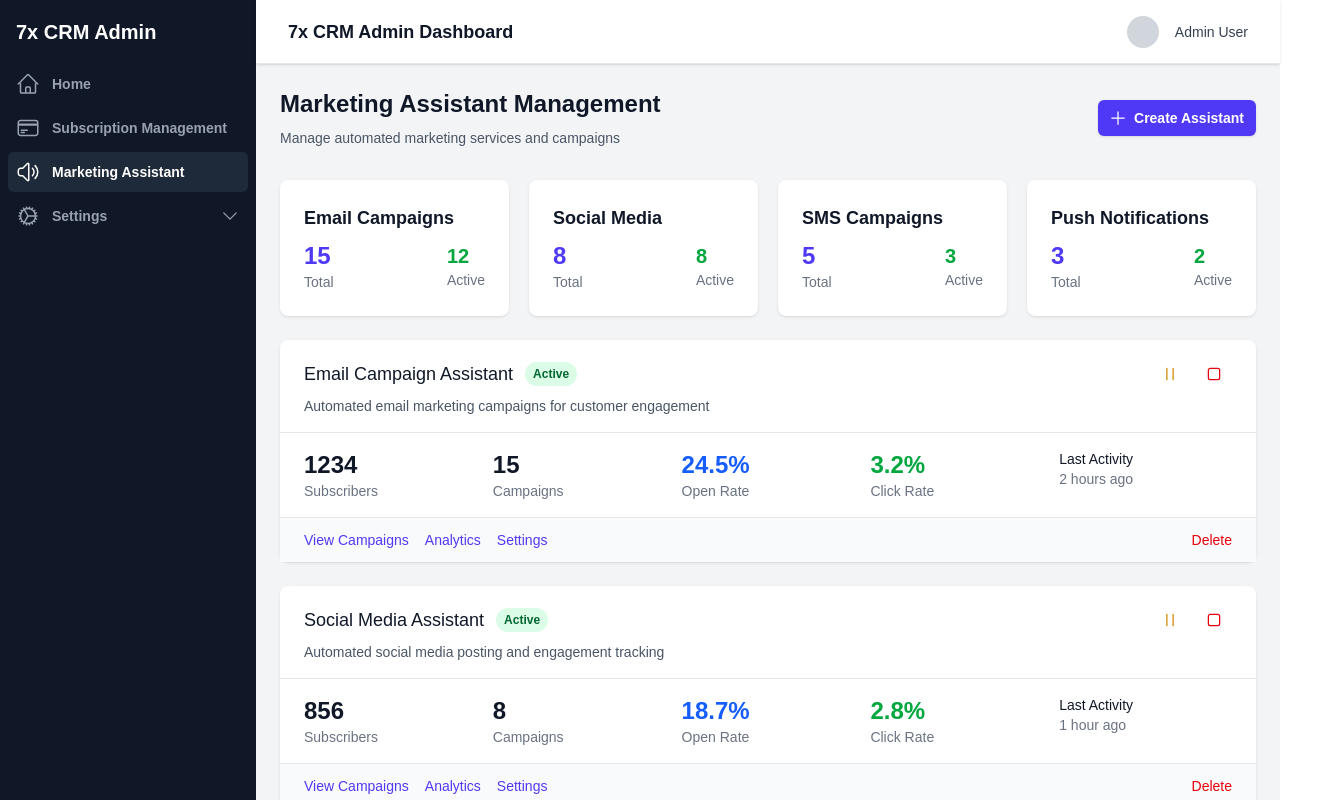
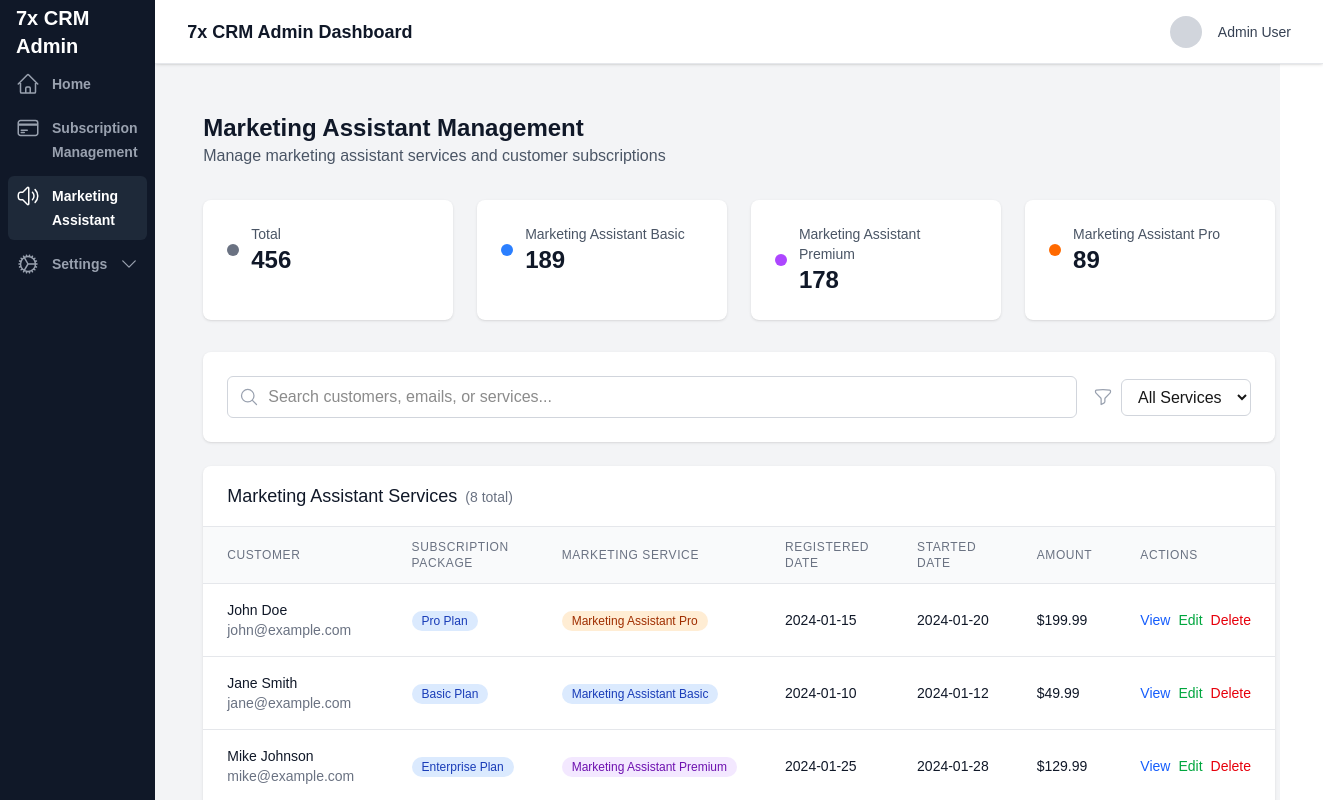
Before and after one commit to lekompozer/7xcrm-frontend, a Next.js app: page /marketing-assistant in a window 1280 px wide. Shown: the whole page, 1323 px wide, since content can reach past the window. Built offline with nearby package versions, Linux system fonts and the light colour scheme.

Commit message:
update marketing page

```diff
--- a/src/app/(dashboard)/marketing-assistant/page.tsx
+++ b/src/app/(dashboard)/marketing-assistant/page.tsx
@@ -1,198 +1,242 @@
-import { PlusIcon, PlayIcon, PauseIcon, StopIcon } from '@heroicons/react/24/outline';
+'use client';
 
-const marketingAssistants = [
+import { MagnifyingGlassIcon, FunnelIcon } from '@heroicons/react/24/outline';
+import { useState } from 'react';
+
+export default function MarketingAssistantPage() {
+    // State để quản lý search và filter
+    const [searchTerm, setSearchTerm] = useState('');
+    const [selectedFilter, setSelectedFilter] = useState('all');
+
+    // Stats cho Marketing Assistant
+    const marketingStats = [
+        { id: 'total', name: 'Total', count: 456, color: 'bg-gray-500' },
+        { id: 'basic', name: 'Marketing Assistant Basic', count: 189, color: 'bg-blue-500' },
+        { id: 'premium', name: 'Marketing Assistant Premium', count: 178, color: 'bg-purple-500' },
+        { id: 'pro', name: 'Marketing Assistant Pro', count: 89, color: 'bg-orange-500' },
+    ];
+
+    // Data cho marketing services
+    const marketingServices = [
         {
             id: 1,
-        name: 'Email Campaign Assistant',
-        description: 'Automated email marketing campaigns for customer engagement',
-        status: 'Active',
-        subscribers: 1234,
-        campaigns: 15,
-        openRate: '24.5%',
-        clickRate: '3.2%',
-        lastActivity: '2 hours ago',
+            customer: 'John Doe',
+            email: 'john@example.com',
+            subscriptionPackage: 'Pro Plan',
+            marketingService: 'Marketing Assistant Pro',
+            registeredDate: '2024-01-15',
+            startedDate: '2024-01-20',
+            amount: '$199.99',
+            status: 'Active'
         },
         {
             id: 2,
-        name: 'Social Media Assistant',
-        description: 'Automated social media posting and engagement tracking',
-        status: 'Active',
-        subscribers: 856,
-        campaigns: 8,
-        openRate: '18.7%',
-        clickRate: '2.8%',
-        lastActivity: '1 hour ago',
+            customer: 'Jane Smith',
+            email: 'jane@example.com',
+            subscriptionPackage: 'Basic Plan',
+            marketingService: 'Marketing Assistant Basic',
+            registeredDate: '2024-01-10',
+            startedDate: '2024-01-12',
+            amount: '$49.99',
+            status: 'Active'
         },
         {
             id: 3,
-        name: 'SMS Marketing Assistant',
-        description: 'Targeted SMS campaigns for promotions and updates',
-        status: 'Paused',
-        subscribers: 654,
-        campaigns: 5,
-        openRate: '95.2%',
-        clickRate: '8.1%',
-        lastActivity: '1 day ago',
+            customer: 'Mike Johnson',
+            email: 'mike@example.com',
+            subscriptionPackage: 'Enterprise Plan',
+            marketingService: 'Marketing Assistant Premium',
+            registeredDate: '2024-01-25',
+            startedDate: '2024-01-28',
+            amount: '$129.99',
+            status: 'Active'
+        },
+        {
+            id: 4,
+            customer: 'Sarah Wilson',
+            email: 'sarah@example.com',
+            subscriptionPackage: 'Pro Plan',
+            marketingService: 'Marketing Assistant Pro',
+            registeredDate: '2024-01-05',
+            startedDate: '2024-01-08',
+            amount: '$199.99',
+            status: 'Active'
+        },
+        {
+            id: 5,
+            customer: 'David Brown',
+            email: 'david@example.com',
+            subscriptionPackage: 'Basic Plan',
+            marketingService: 'Marketing Assistant Basic',
+            registeredDate: '2024-01-12',
+            startedDate: '2024-01-15',
+            amount: '$49.99',
+            status: 'Paused'
+        },
+        {
+            id: 6,
+            customer: 'Lisa Davis',
+            email: 'lisa@example.com',
+            subscriptionPackage: 'Enterprise Plan',
+            marketingService: 'Marketing Assistant Premium',
+            registeredDate: '2024-01-20',
+            startedDate: '2024-01-22',
+            amount: '$129.99',
+            status: 'Active'
+        },
+        {
+            id: 7,
+            customer: 'Robert Taylor',
+            email: 'robert@example.com',
+            subscriptionPackage: 'Pro Plan',
+            marketingService: 'Marketing Assistant Pro',
+            registeredDate: '2023-12-01',
+            startedDate: '2023-12-05',
+            amount: '$199.99',
+            status: 'Cancelled'
+        },
+        {
+            id: 8,
+            customer: 'Emma Garcia',
+            email: 'emma@example.com',
+            subscriptionPackage: 'Basic Plan',
+            marketingService: 'Marketing Assistant Basic',
+            registeredDate: '2024-01-28',
+            startedDate: '2024-02-01',
+            amount: '$49.99',
+            status: 'Active'
         },
     ];
 
-const campaignTypes = [
-    { name: 'Email Campaigns', count: 15, active: 12 },
-    { name: 'Social Media', count: 8, active: 8 },
-    { name: 'SMS Campaigns', count: 5, active: 3 },
-    { name: 'Push Notifications', count: 3, active: 2 },
-];
+    // Filter data dựa trên search và filter
+    const filteredServices = marketingServices.filter(service => {
+        const matchesSearch = service.customer.toLowerCase().includes(searchTerm.toLowerCase()) ||
+            service.email.toLowerCase().includes(searchTerm.toLowerCase()) ||
+            service.marketingService.toLowerCase().includes(searchTerm.toLowerCase());
 
-export default function MarketingAssistantPage() {
+        const matchesFilter = selectedFilter === 'all' ||
+            (selectedFilter === 'basic' && service.marketingService.includes('Basic')) ||
+            (selectedFilter === 'premium' && service.marketingService.includes('Premium')) ||
+            (selectedFilter === 'pro' && service.marketingService.includes('Pro'));
+
+        return matchesSearch && matchesFilter;
+    });
+
     return (
-        <div>
+        <div className="p-6">
+            {/* Header */}
             <div className="mb-8">
-                <div className="flex items-center justify-between">
-                    <div>
                 <h1 className="text-2xl font-bold text-gray-900">Marketing Assistant Management</h1>
-                        <p className="mt-2 text-sm text-gray-600">
-                            Manage automated marketing services and campaigns
-                        </p>
-                    </div>
-                    <button className="inline-flex items-center rounded-md bg-indigo-600 px-3 py-2 text-sm font-semibold text-white shadow-sm hover:bg-indigo-500">
-                        <PlusIcon className="-ml-0.5 mr-1.5 h-5 w-5" aria-hidden="true" />
-                        Create Assistant
-                    </button>
-                </div>
+                <p className="text-gray-600">Manage marketing assistant services and customer subscriptions</p>
             </div>
 
-            {/* Campaign Overview */}
-            <div className="mb-6 grid grid-cols-1 gap-5 sm:grid-cols-4">
-                {campaignTypes.map((type) => (
-                    <div key={type.name} className="bg-white rounded-lg shadow p-6">
-                        <div className="text-lg font-semibold text-gray-900">{type.name}</div>
-                        <div className="mt-2 flex items-center justify-between">
+            {/* Stats Cards */}
+            <div className="grid grid-cols-1 md:grid-cols-2 lg:grid-cols-4 gap-6 mb-8">
+                {marketingStats.map((stat) => (
+                    <div
+                        key={stat.id}
+                        className="bg-white rounded-lg shadow p-6"
+                    >
+                        <div className="flex items-center">
+                            <div className={`w-3 h-3 rounded-full ${stat.color} mr-3`}></div>
                             <div>
-                                <div className="text-2xl font-bold text-indigo-600">{type.count}</div>
-                                <div className="text-sm text-gray-500">Total</div>
-                            </div>
-                            <div>
-                                <div className="text-xl font-bold text-green-600">{type.active}</div>
-                                <div className="text-sm text-gray-500">Active</div>
+                                <p className="text-sm text-gray-600">{stat.name}</p>
+                                <p className="text-2xl font-bold text-gray-900">{stat.count.toLocaleString()}</p>
                             </div>
                         </div>
                     </div>
                 ))}
             </div>
 
-            {/* Marketing Assistants */}
-            <div className="grid grid-cols-1 gap-6">
-                {marketingAssistants.map((assistant) => (
-                    <div key={assistant.id} className="bg-white rounded-lg shadow">
-                        <div className="px-6 py-4 border-b border-gray-200">
-                            <div className="flex items-center justify-between">
-                                <div className="flex items-center">
-                                    <h3 className="text-lg font-medium text-gray-900">{assistant.name}</h3>
-                                    <span className={`ml-3 inline-flex rounded-full px-2 py-1 text-xs font-semibold ${assistant.status === 'Active'
-                                            ? 'bg-green-100 text-green-800'
-                                            : 'bg-yellow-100 text-yellow-800'
-                                        }`}>
-                                        {assistant.status}
-                                    </span>
-                                </div>
-                                <div className="flex items-center space-x-2">
-                                    {assistant.status === 'Active' ? (
-                                        <>
-                                            <button className="p-2 text-yellow-600 hover:text-yellow-700">
-                                                <PauseIcon className="h-5 w-5" />
-                                            </button>
-                                            <button className="p-2 text-red-600 hover:text-red-700">
-                                                <StopIcon className="h-5 w-5" />
-                                            </button>
-                                        </>
-                                    ) : (
-                                        <button className="p-2 text-green-600 hover:text-green-700">
-                                            <PlayIcon className="h-5 w-5" />
-                                        </button>
-                                    )}
+            {/* Search and Filter */}
+            <div className="bg-white rounded-lg shadow mb-6 p-6">
+                <div className="flex flex-col sm:flex-row gap-4 items-center">
+                    {/* Search */}
+                    <div className="flex-1 w-full sm:w-auto">
+                        <div className="relative">
+                            <MagnifyingGlassIcon className="h-5 w-5 absolute left-3 top-1/2 transform -translate-y-1/2 text-gray-400" />
+                            <input
+                                type="text"
+                                placeholder="Search customers, emails, or services..."
+                                value={searchTerm}
+                                onChange={(e) => setSearchTerm(e.target.value)}
+                                className="w-full pl-10 pr-4 py-2 border border-gray-300 rounded-md focus:outline-none focus:ring-2 focus:ring-blue-500"
+                            />
                         </div>
                     </div>
-                            <p className="mt-1 text-sm text-gray-600">{assistant.description}</p>
-                        </div>
 
-                        <div className="px-6 py-4">
-                            <div className="grid grid-cols-2 gap-4 sm:grid-cols-5">
-                                <div>
-                                    <div className="text-2xl font-bold text-gray-900">{assistant.subscribers}</div>
-                                    <div className="text-sm text-gray-500">Subscribers</div>
-                                </div>
-                                <div>
-                                    <div className="text-2xl font-bold text-gray-900">{assistant.campaigns}</div>
-                                    <div className="text-sm text-gray-500">Campaigns</div>
-                                </div>
-                                <div>
-                                    <div className="text-2xl font-bold text-blue-600">{assistant.openRate}</div>
-                                    <div className="text-sm text-gray-500">Open Rate</div>
-                                </div>
-                                <div>
-                                    <div className="text-2xl font-bold text-green-600">{assistant.clickRate}</div>
-                                    <div className="text-sm text-gray-500">Click Rate</div>
-                                </div>
-                                <div>
-                                    <div className="text-sm font-medium text-gray-900">Last Activity</div>
-                                    <div className="text-sm text-gray-500">{assistant.lastActivity}</div>
+                    {/* Filter */}
+                    <div className="flex items-center space-x-2">
+                        <FunnelIcon className="h-5 w-5 text-gray-400" />
+                        <select
+                            value={selectedFilter}
+                            onChange={(e) => setSelectedFilter(e.target.value)}
+                            className="border border-gray-300 rounded-md px-3 py-2 focus:outline-none focus:ring-2 focus:ring-blue-500"
+                        >
+                            <option value="all">All Services</option>
+                            <option value="basic">Basic</option>
+                            <option value="premium">Premium</option>
+                            <option value="pro">Pro</option>
+                        </select>
                     </div>
                 </div>
             </div>
 
-                        <div className="px-6 py-3 bg-gray-50 border-t border-gray-200">
-                            <div className="flex justify-between items-center">
-                                <div className="flex space-x-4">
-                                    <button className="text-sm text-indigo-600 hover:text-indigo-700 font-medium">
-                                        View Campaigns
-                                    </button>
-                                    <button className="text-sm text-indigo-600 hover:text-indigo-700 font-medium">
-                                        Analytics
-                                    </button>
-                                    <button className="text-sm text-indigo-600 hover:text-indigo-700 font-medium">
-                                        Settings
-                                    </button>
+            {/* Marketing Services Table */}
+            <div className="bg-white rounded-lg shadow overflow-hidden">
+                <div className="px-6 py-4 border-b border-gray-200">
+                    <h2 className="text-lg font-medium text-gray-900">
+                        Marketing Assistant Services
+                        <span className="ml-2 text-sm text-gray-500">({filteredServices.length} total)</span>
+                    </h2>
                 </div>
-                                <button className="text-sm text-red-600 hover:text-red-700 font-medium">
-                                    Delete
-                                </button>
+                <div className="overflow-x-auto">
+                    <table className="min-w-full divide-y divide-gray-200">
+                        <thead className="bg-gray-50">
+                            <tr>
+                                <th className="px-6 py-3 text-left text-xs font-medium text-gray-500 uppercase tracking-wider">Customer</th>
+                                <th className="px-6 py-3 text-left text-xs font-medium text-gray-500 uppercase tracking-wider">Subscription Package</th>
+                                <th className="px-6 py-3 text-left text-xs font-medium text-gray-500 uppercase tracking-wider">Marketing Service</th>
+                                <th className="px-6 py-3 text-left text-xs font-medium text-gray-500 uppercase tracking-wider">Registered Date</th>
+                                <th className="px-6 py-3 text-left text-xs font-medium text-gray-500 uppercase tracking-wider">Started Date</th>
+                                <th className="px-6 py-3 text-left text-xs font-medium text-gray-500 uppercase tracking-wider">Amount</th>
+                                <th className="px-6 py-3 text-left text-xs font-medium text-gray-500 uppercase tracking-wider">Actions</th>
+                            </tr>
+                        </thead>
+                        <tbody className="bg-white divide-y divide-gray-200">
+                            {filteredServices.map((service) => (
+                                <tr key={service.id} className="hover:bg-gray-50">
+                                    <td className="px-6 py-4 whitespace-nowrap">
+                                        <div>
+                                            <div className="text-sm font-medium text-gray-900">{service.customer}</div>
+                                            <div className="text-sm text-gray-500">{service.email}</div>
                                         </div>
-                        </div>
-                    </div>
+                                    </td>
+                                    <td className="px-6 py-4 whitespace-nowrap">
+                                        <span className="inline-flex items-center px-2.5 py-0.5 rounded-full text-xs font-medium bg-blue-100 text-blue-800">
+                                            {service.subscriptionPackage}
+                                        </span>
+                                    </td>
+                                    <td className="px-6 py-4 whitespace-nowrap">
+                                        <span className={`inline-flex items-center px-2.5 py-0.5 rounded-full text-xs font-medium ${service.marketingService.includes('Basic') ? 'bg-blue-100 text-blue-800' :
+                                            service.marketingService.includes('Premium') ? 'bg-purple-100 text-purple-800' :
+                                                'bg-orange-100 text-orange-800'
+                                            }`}>
+                                            {service.marketingService}
+                                        </span>
+                                    </td>
+                                    <td className="px-6 py-4 whitespace-nowrap text-sm text-gray-900">{service.registeredDate}</td>
+                                    <td className="px-6 py-4 whitespace-nowrap text-sm text-gray-900">{service.startedDate}</td>
+                                    <td className="px-6 py-4 whitespace-nowrap text-sm font-medium text-gray-900">{service.amount}</td>
+                                    <td className="px-6 py-4 whitespace-nowrap text-sm font-medium space-x-2">
+                                        <button className="text-blue-600 hover:text-blue-900">View</button>
+                                        <button className="text-green-600 hover:text-green-900">Edit</button>
+                                        <button className="text-red-600 hover:text-red-900">Delete</button>
+                                    </td>
+                                </tr>
                             ))}
-            </div>
-
-            {/* Recent Campaigns */}
-            <div className="mt-8">
-                <div className="bg-white rounded-lg shadow">
-                    <div className="px-6 py-4 border-b border-gray-200">
-                        <h3 className="text-lg font-medium text-gray-900">Recent Campaign Activity</h3>
-                    </div>
-                    <div className="p-6">
-                        <div className="space-y-4">
-                            {[1, 2, 3, 4, 5].map((item) => (
-                                <div key={item} className="flex items-center justify-between border-b border-gray-100 pb-4">
-                                    <div className="flex items-center space-x-4">
-                                        <div className="h-10 w-10 rounded-full bg-indigo-100 flex items-center justify-center">
-                                            <PlayIcon className="h-5 w-5 text-indigo-600" />
-                                        </div>
-                                        <div>
-                                            <div className="text-sm font-medium text-gray-900">
-                                                Campaign {item} - Email Marketing
-                                            </div>
-                                            <div className="text-sm text-gray-500">
-                                                Sent to 1,234 subscribers • 2 hours ago
-                                            </div>
-                                        </div>
-                                    </div>
-                                    <div className="text-right">
-                                        <div className="text-sm font-medium text-gray-900">24.5% open rate</div>
-                                        <div className="text-sm text-gray-500">3.2% click rate</div>
-                                    </div>
-                                </div>
-                            ))}
-                        </div>
-                    </div>
+                        </tbody>
+                    </table>
                 </div>
             </div>
         </div>
```
Lines whose indentation alone changed are shown as unchanged.
